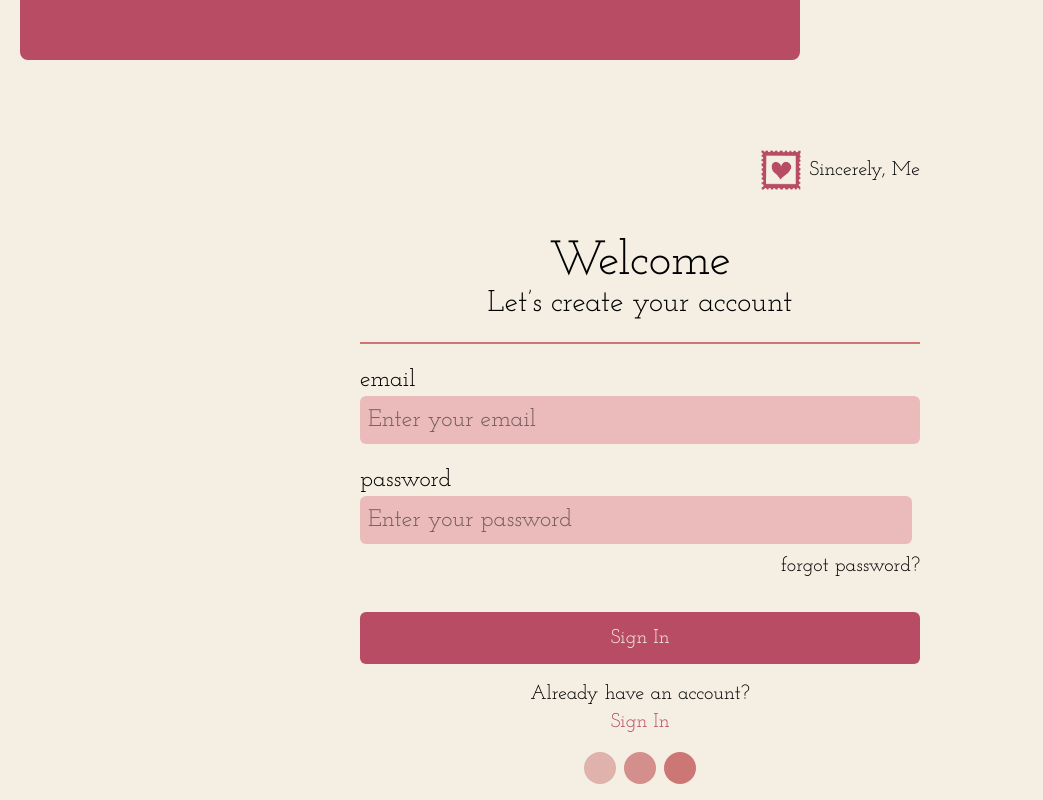
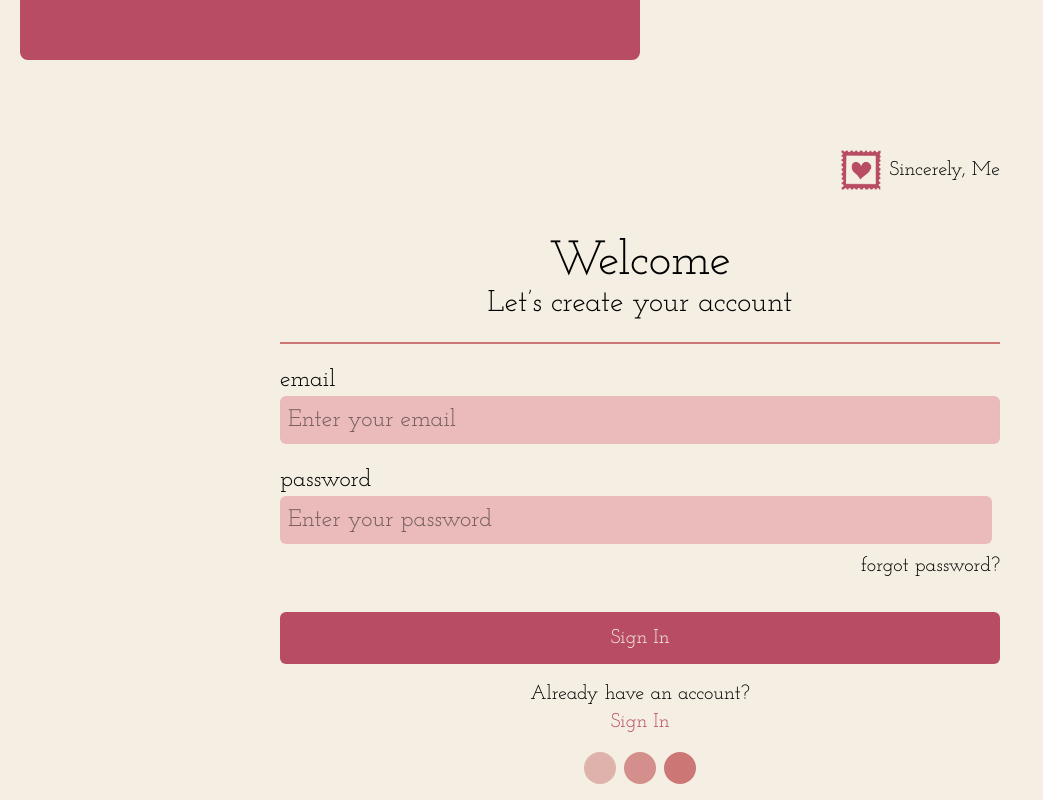
Before and after one commit to maryannintech/sincerely-me, a React (Vite) app: page / in a window 1280 px wide. Shown: the part 670-1470 px from the top of the page, without its empty margins (0-1043 px from the left). Built offline with nearby package versions, Linux system fonts and the light colour scheme; some icons are missing.

Commit message:
feat: enhance Input component styling for better focus visibility; update SignIn layout for improved responsiveness; add Footer component

```diff
--- /dev/null
+++ b/src/components/Footer.jsx
@@ -0,0 +1,7 @@
+export function Footer() {
+    return (
+        <footer className="bg-[var(--primary-color)] text-[var(--cream-color)] py-4 text-center">
+            <p className="text-sm">made by maryannintech</p>
+        </footer>
+    )
+}
--- a/src/components/Input.jsx
+++ b/src/components/Input.jsx
@@ -18,7 +18,7 @@ export function Input({
             name={name}
             required={required}
             placeholder={placeholder}
-            className="bg-[#EBBABA] block pl-2 rounded-md w-full py-1 sm:py-2"
+            className="bg-[#EBBABA] block pl-2 rounded-md w-full py-1 sm:py-2 active:outline-none focus:outline-none focus:ring-2 focus:ring-[var(--primary-color)]"
           ></input>
           {isPassword && (
             <button
--- a/src/pages/SignIn.jsx
+++ b/src/pages/SignIn.jsx
@@ -6,7 +6,7 @@ export function SignIn() {
   return (
     <div className="flex flex-wrap gap-5 sm:gap-0">
       <div>
-        <div className="sm:w-200 h-50 sm:h-screen w-screen flex flex-col justify-center">
+        <div className="sm:w-160 h-50 sm:h-screen w-screen flex flex-col justify-center">
           <div className="bg-[var(--primary-color)] h-screen sm:h-165 sm:ml-5 flex flex-col justify-center items-center sm:rounded-lg">
             <img
               src="src\assets\images\envelope.png"
@@ -21,7 +21,7 @@ export function SignIn() {
           </div>
         </div>
       </div>
-      <div className="flex flex-col sm:w-140 gap-8 sm:gap-12 mx-auto">
+      <div className="flex flex-col sm:w-180 gap-8 sm:gap-12 mx-auto">
         <div className="flex justify-center sm:justify-end items-center gap-2 sm:mt-5">
           <img src="src\assets\images\logo.png" className="w-10"></img>
           <p className="sm:text-xl">Sincerely, Me</p>
```
